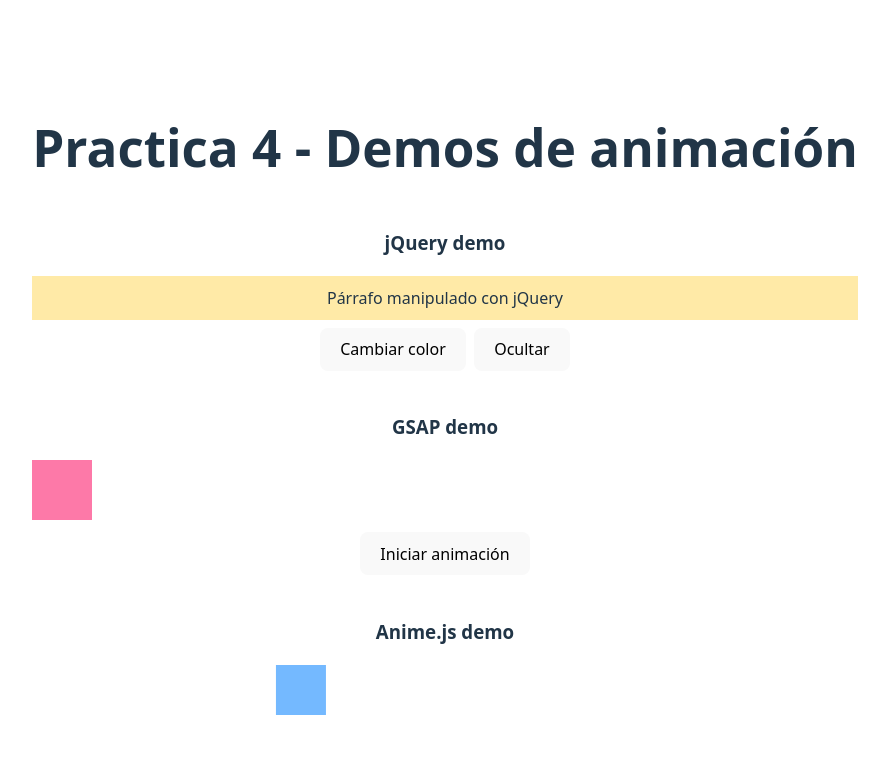
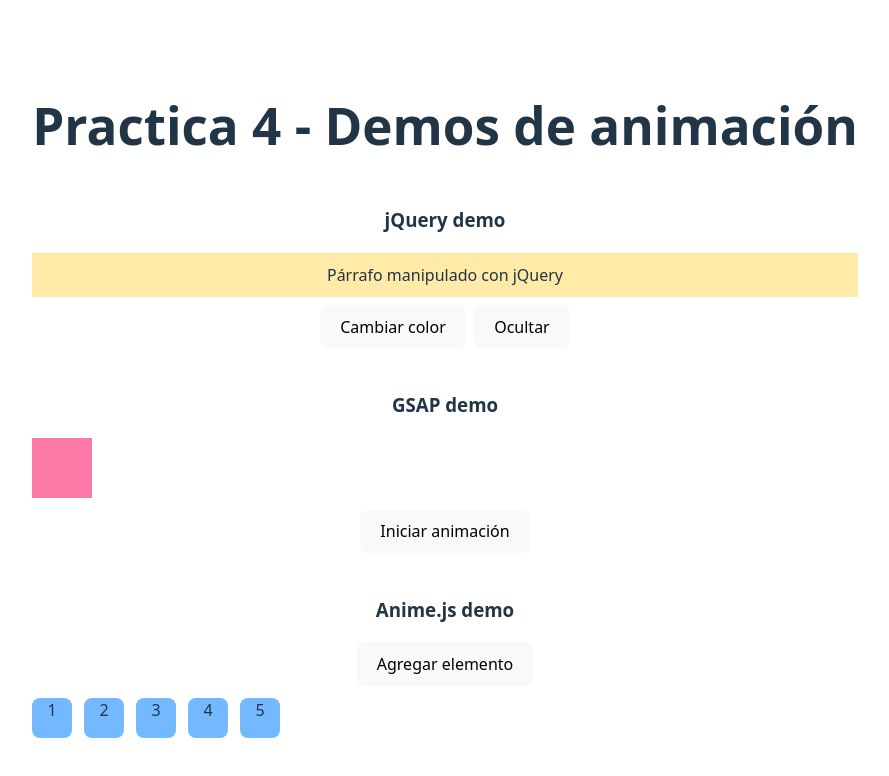
Before and after one commit to matiaszelarayan/ProgramacionDinamica, a React (Vite) app in the folder PracticaProgramacionDinamica/Practica4/: page / in a window 1280 px wide. Shown: the top 776 px of the page, without its empty margins (195-1084 px from the left). Built offline with nearby package versions, Linux system fonts and the light colour scheme.

Commit message:
Practica4: AnimeDemo con lista dinámica y animación en serie con rebote (anime.timeline)

```diff
--- a/PracticaProgramacionDinamica/Practica4/src/components/AnimeDemo.jsx
+++ b/PracticaProgramacionDinamica/Practica4/src/components/AnimeDemo.jsx
@@ -1,23 +1,42 @@
-import { useEffect, useRef } from 'react';
-import anime from 'animejs/lib/anime.es.js';
+import { useEffect, useRef, useState } from 'react';
+import anime from 'animejs';
 
 export default function AnimeDemo() {
-  const elRef = useRef();
+  const [items, setItems] = useState([1, 2, 3, 4, 5]);
+  const itemRefs = useRef([]);
 
   useEffect(() => {
-    anime({
-      targets: elRef.current,
-      translateX: 250,
-      direction: 'alternate',
-      loop: true,
-      duration: 1200
+    itemRefs.current = itemRefs.current.slice(0, items.length);
+    const tl = anime.timeline({
+      easing: 'easeOutBounce',
+      duration: 800
     });
-  }, []);
+    items.forEach((_, i) => {
+      tl.add({
+        targets: itemRefs.current[i],
+        translateY: [ -100, 0 ],
+        opacity: [0, 1],
+        delay: i * 100
+      }, i * 100);
+    });
+    return () => anime.remove(itemRefs.current);
+  }, [items]);
 
   return (
     <div>
       <h3>Anime.js demo</h3>
-      <div ref={elRef} style={{ width: 50, height: 50, background: '#74b9ff' }}></div>
+      <button onClick={() => setItems(arr => [...arr, arr.length + 1])} style={{marginBottom: 12}}>
+        Agregar elemento
+      </button>
+      <div style={{ display: 'flex', gap: 12 }}>
+        {items.map((item, i) => (
+          <div
+            key={item}
+            ref={el => itemRefs.current[i] = el}
+            style={{ width: 40, height: 40, background: '#74b9ff', borderRadius: 8, opacity: 0 }}
+          >{item}</div>
+        ))}
+      </div>
     </div>
   );
 }
```
